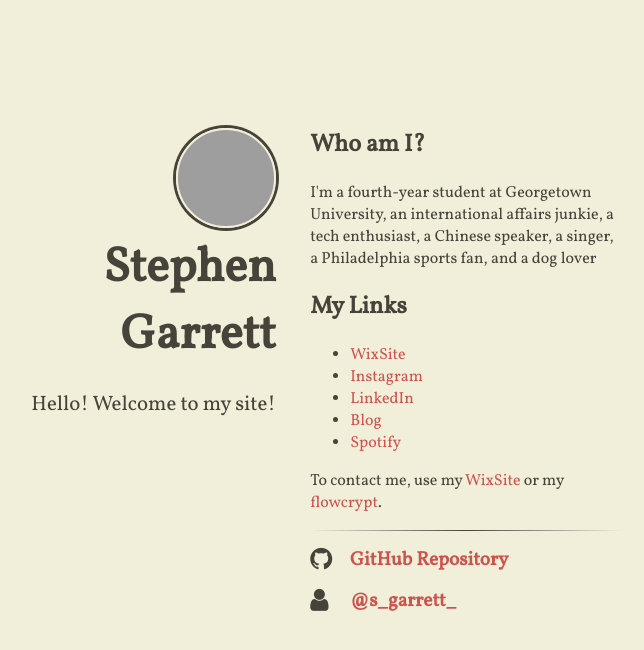
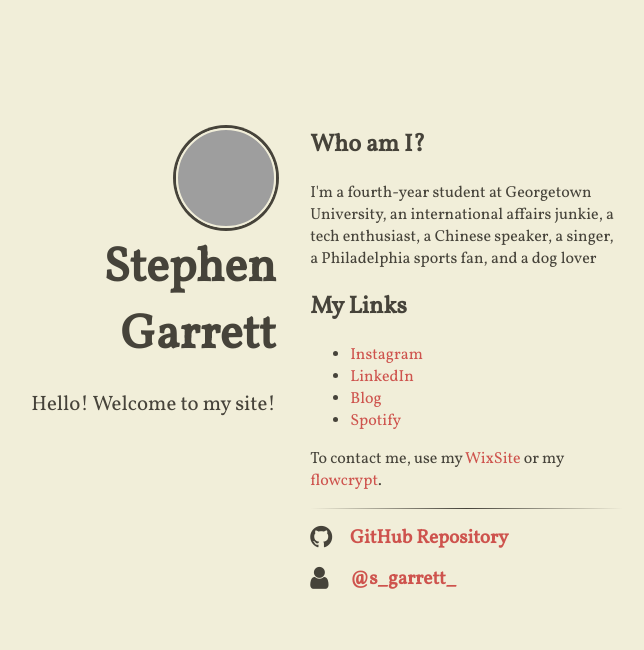
Before and after one commit to sgarrett233/sgarrett233.github.io, a Jekyll site: the page built from index.html, in a window 1280 px wide, cut to the strip 0-650 px from the top of the page. Shown: the whole strip, without its empty margins (357-1001 px from the left). Built offline with Jekyll 4.4.1, drawn with Linux system fonts in a browser that asks for light colours; nearby versions of some CDN libraries; grey boxes are pictures that could not be loaded.

Commit message:
remove wix

```diff
--- a/_includes/content.html
+++ b/_includes/content.html
@@ -1,9 +1,8 @@
 <h2>Who am I?</h2>
-<p>I'm a fourth-year student at Georgetown University, an international affairs junkie, a tech enthusiast, a Chinese speaker, a singer, a Philadelphia sports fan, and a dog lover</p>
+<p> I'm a fourth-year student at Georgetown University, an international affairs junkie, a tech enthusiast, a Chinese speaker, a singer, a Philadelphia sports fan, and a dog lover</p>
 
 <h2>My Links</h2>
 <ul>
-  <li><a href="https://sgarrett2333.wixsite.com/stephen"">WixSite</a></li>
   <li><a href="https://Instagram.com/s_tephen"">Instagram</a></li>
   <li><a href="https://www.linkedin.com/in/stephenrgarrett"">LinkedIn</a></li>
   <li><a href="https://starbuckssmall.tumblr.com/"">Blog</a></li>
```
